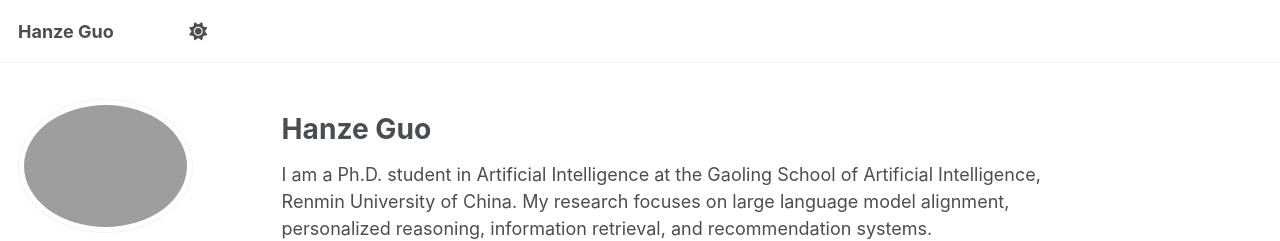
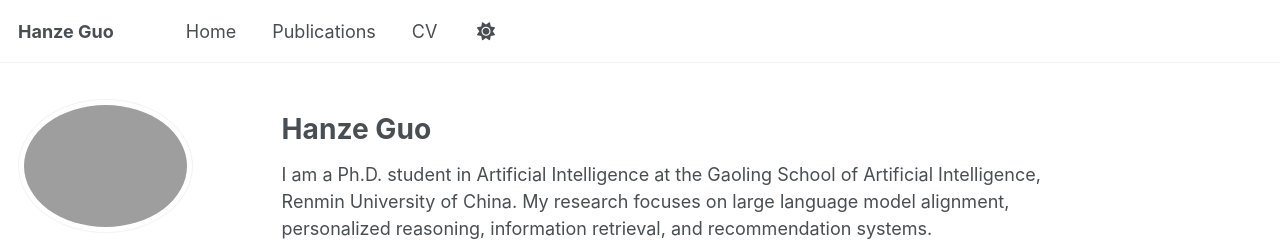
Before and after one commit to harris26-G/harris26-G.github.io, a Jekyll site: the page built from _pages/about.md, in a window 1280 px wide. Shown: the top 241 px of the page. Built offline with Jekyll 4.4.1, drawn with Linux system fonts in a browser that asks for light colours; a script bundle is joined from its source files by our own code; library files that are not in the unit come from our copies.

Commit message:
Add homepage navigation links

```diff
--- a/_data/navigation.yml
+++ b/_data/navigation.yml
@@ -8,3 +8,11 @@
 #      Markdown formatted page while the second is generated using JSON.
 
 main:
+  - title: "Home"
+    url: /
+
+  - title: "Publications"
+    url: /publications/
+
+  - title: "CV"
+    url: /cv/
```
